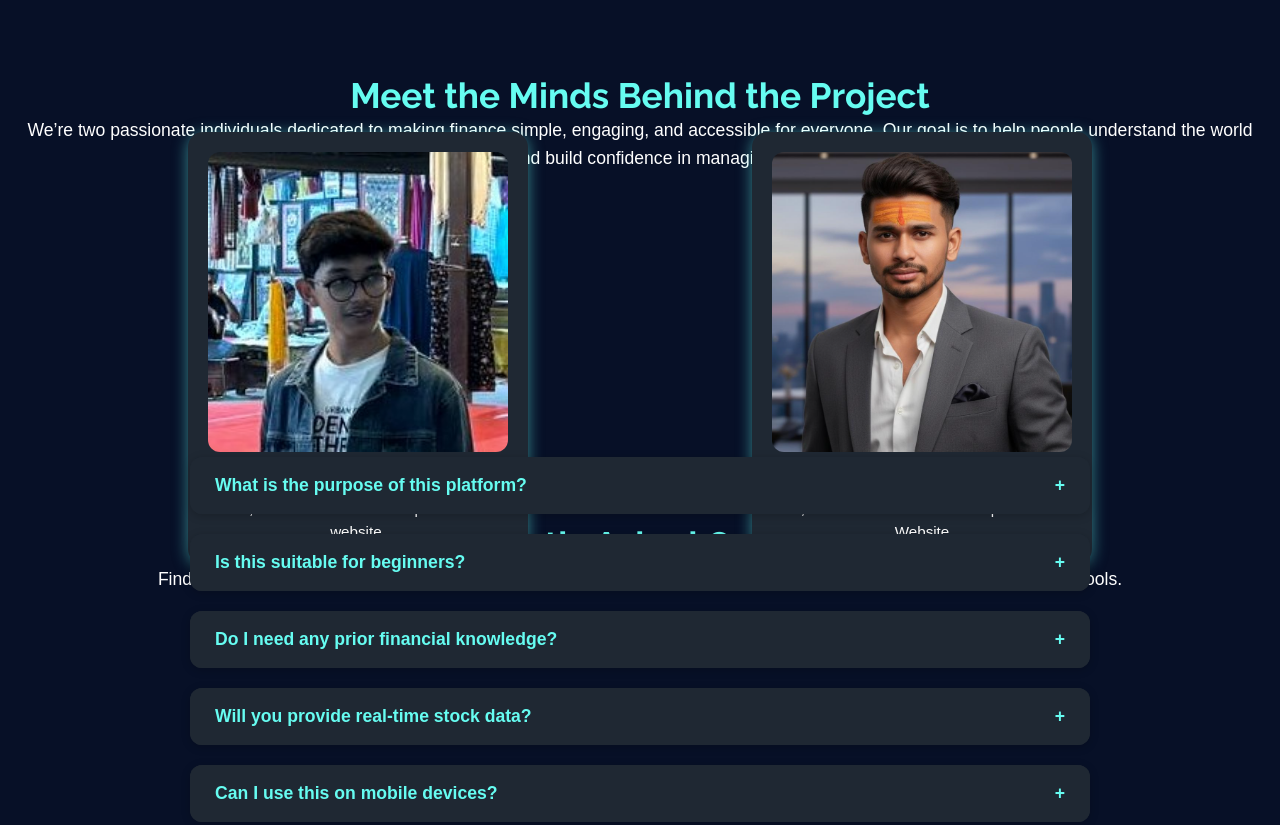
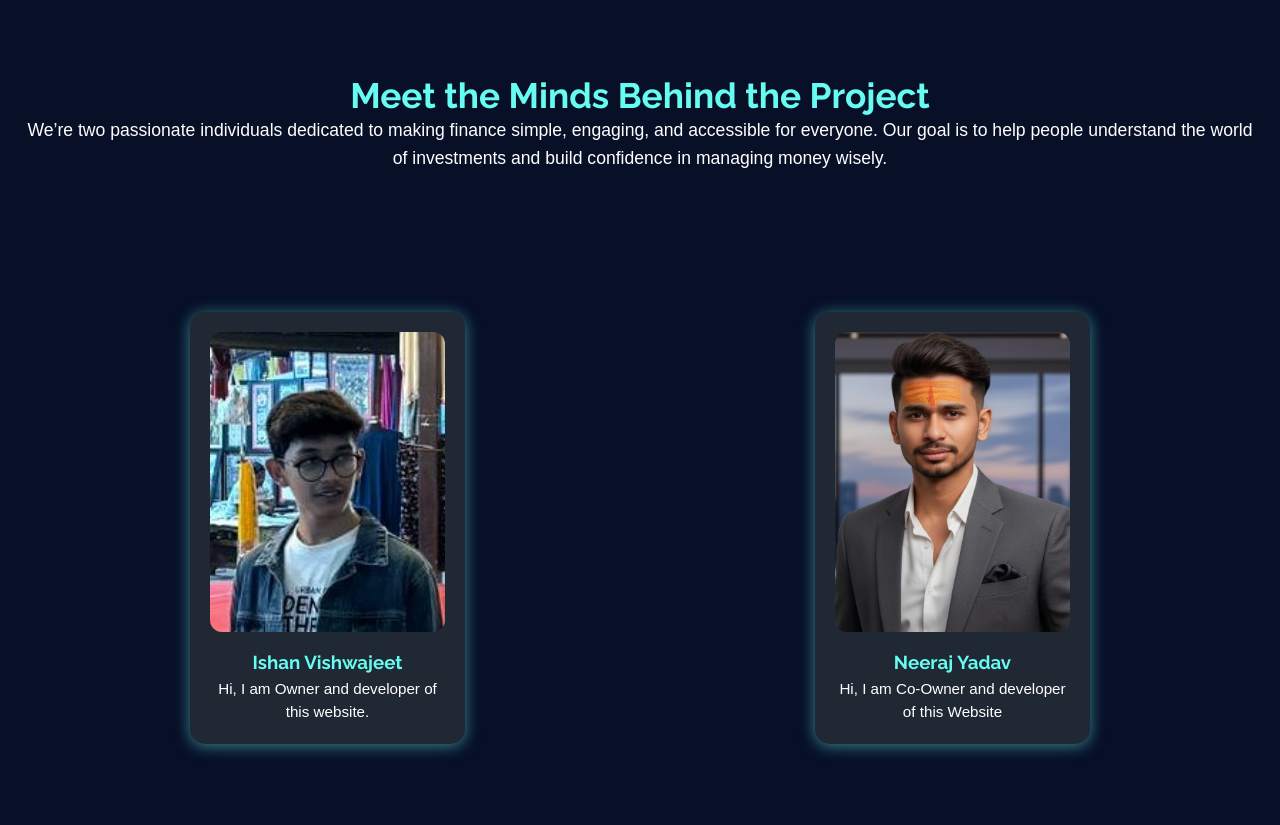
Before and after one commit to ISHAN-VISHWAJEET/Finance, a plain HTML site: page index.html in a window 1280 px wide. Shown: the part 3320-4145 px from the top of the page. Drawn offline with Linux system fonts and the light colour scheme; some packages are replaced by stand-ins of ours; a script that the page names is missing; a web font is replaced by a local one.

Commit message:
Add files via upload

```diff
--- a/style.css
+++ b/style.css
@@ -690,7 +690,7 @@ header{
   }
 
   .member {
-    margin: -20% -7%;
+    /* margin: -20% -7%; */
     background: #1f2833;
     border-radius: 15px;
     width: 300px;
@@ -787,6 +787,6 @@ section {
     padding: 20px 25px;
   }
 
-#FAQ{
-  margin-top: -20%;
-}
+/* #FAQ{ */
+  /* margin-top: -20%; */
+/* } */
```
